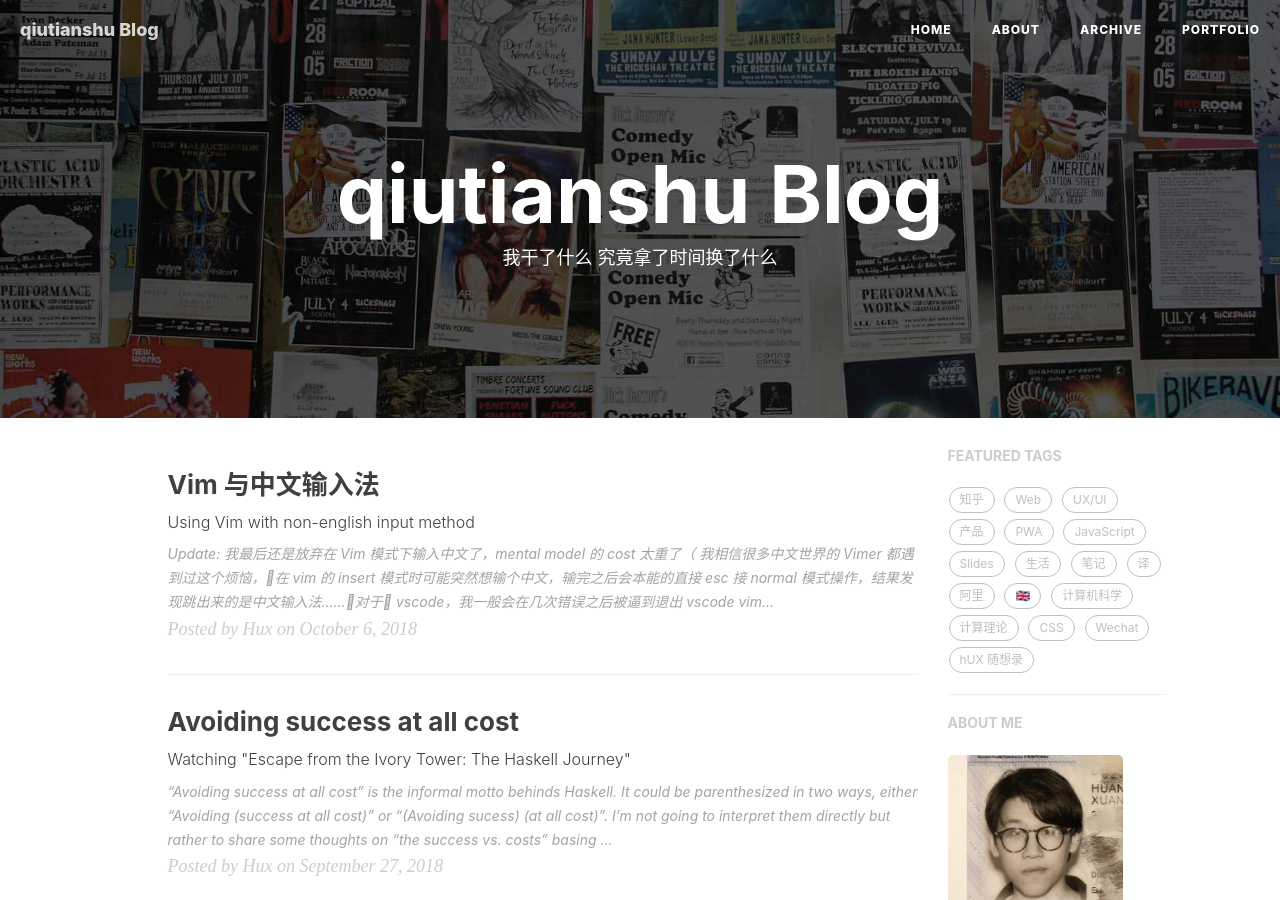
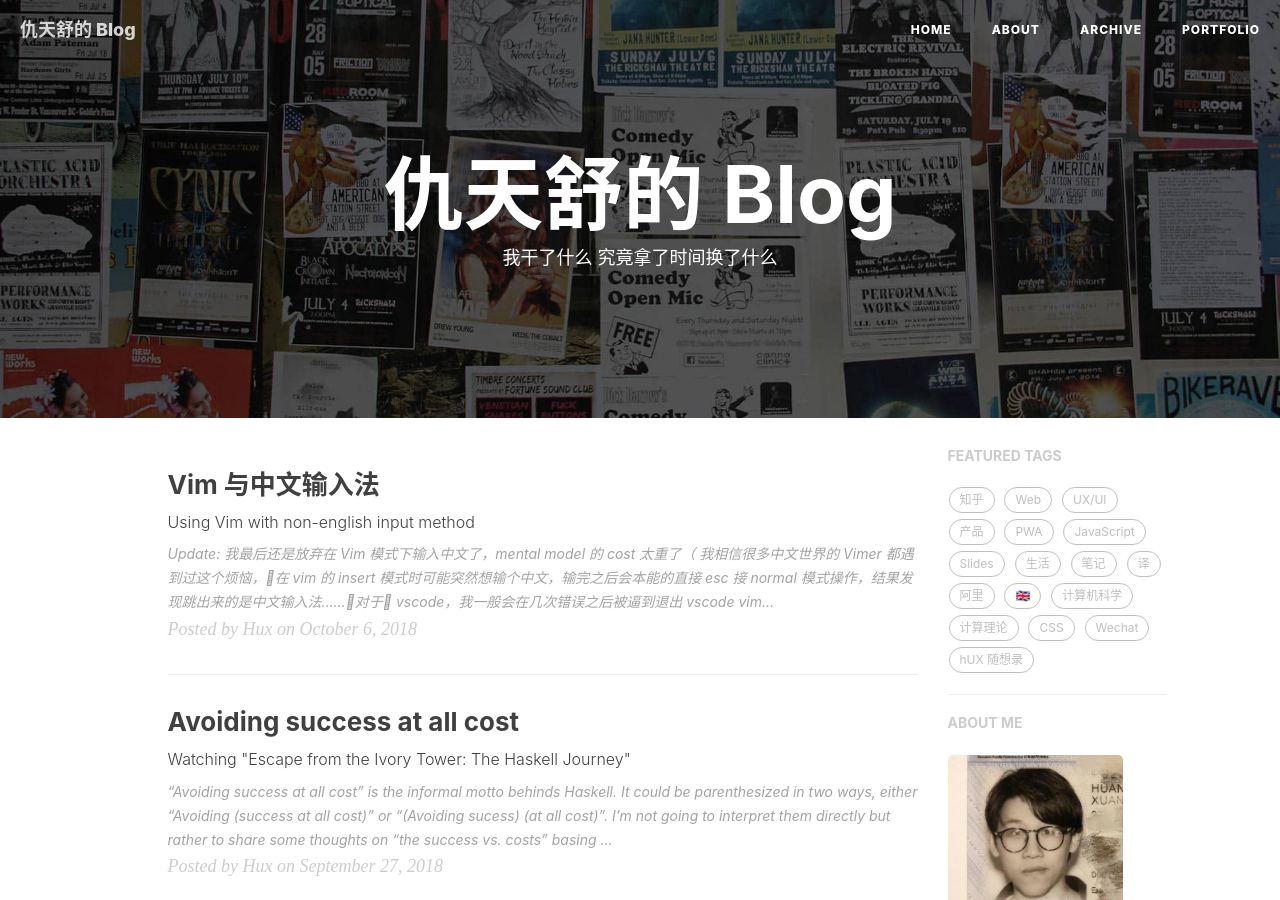
Before and after one commit to qiutianshu/qiutianshu.github.io, a Jekyll site: the page built from index.html, in a window 1280 px wide and 900 px high. Built offline with Jekyll 4.4.1, drawn with Linux system fonts in a browser that asks for light colours; nearby versions of some CDN libraries; the list of posts is cut into pages by our own code; comment, search, counter and statistics services are not loaded; some of the changed text lies outside the part shown.

Commit message:
third commit

```diff
--- a/_config.yml
+++ b/_config.yml
@@ -1,5 +1,5 @@
 # Site settings
-title: qiutianshu Blog
+title: 仇天舒的 Blog
 SEOTitle: 仇天舒的博客 | Qts Blog
 header-img: img/home-bg.jpg
 email: 1270566865@qq.com
@@ -13,7 +13,7 @@ future: true
 
 # SNS settings
 RSS: false
-weibo_username:     qiutianshu
+weibo_username:     仇天舒
 zhihu_username:     qiutianshu
 github_username:    qiutianshu
 twitter_username:   qiutianshu
```
